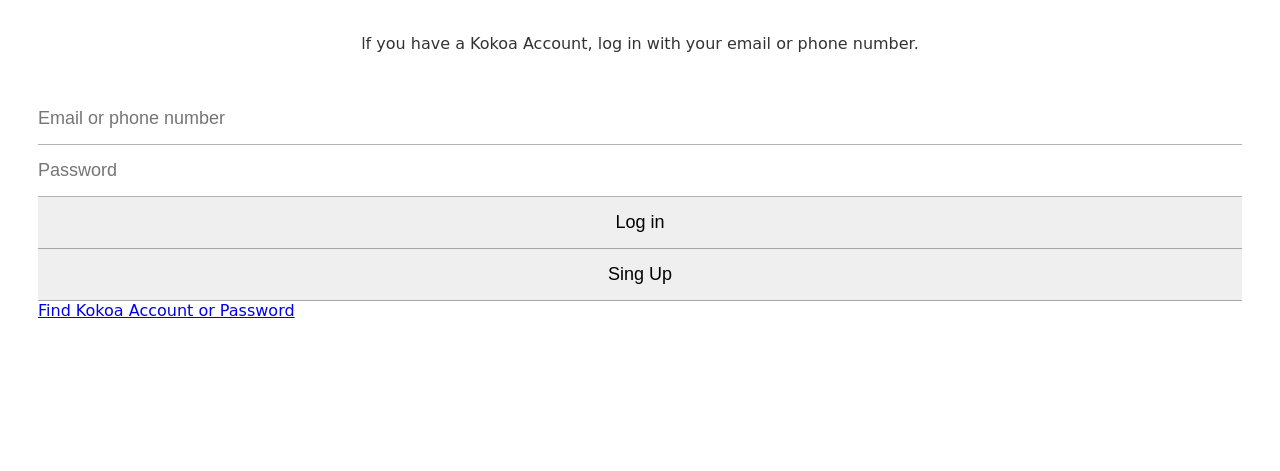
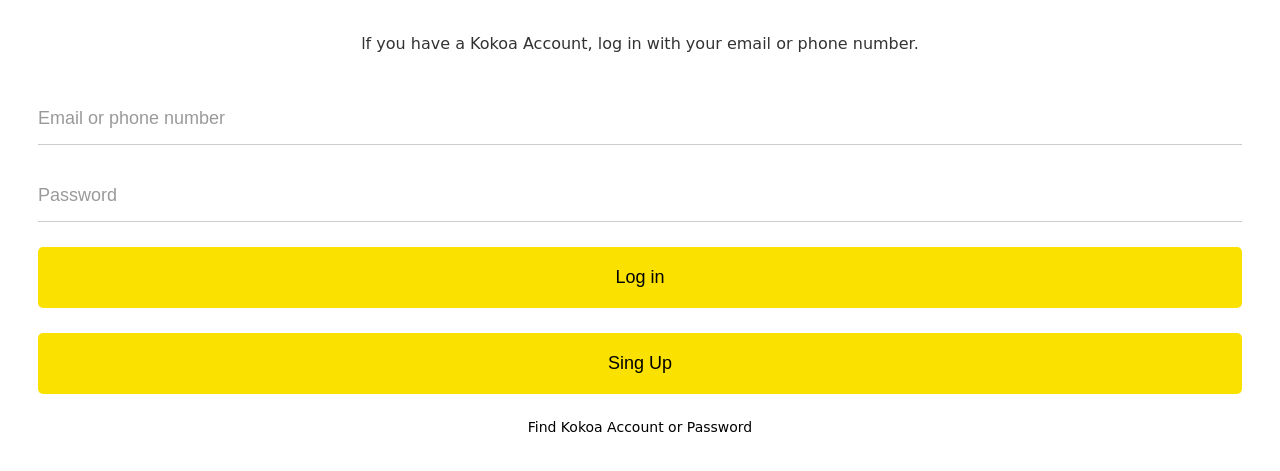
Before and after one commit to junseo09/Clone-kokoa-2021, a plain HTML site: page index.html in a window 1280 px wide. Shown: the part 195-666 px from the top of the page. Drawn offline with Linux system fonts and the light colour scheme; a web font is replaced by a local one.

Commit message:
21-10-09-14:10

```diff
--- a/css/index.css
+++ /dev/null
@@ -1,41 +0,0 @@
-@import url('https://fonts.googleapis.com/css2?family=Caesar+Dressing&family=Ephesis&display=swap');
-@import "reset.css";
-@import "status-bar.css" ;
-body {
-    font-family: 'Caesar Dressing', cursive;
-}
-
-.welcome-header {
-     margin-top: 90px;
-     text-align: center;
-     display: flex;
-     flex-direction: column;
-     align-items: center;
-
- }
-
-.welcome-header__title {
-     font-size: 25px;
-     margin-bottom: 40px;
- }
-.welcome-header__text {
-     margin-bottom: 40px;
-     width: 60%;
-     opacity: 80%;
- }
-#login-form {
-     display: flex;
-     flex-direction: column;
-     margin:0 30px;
-     margin-bottom: 30px;
- }
-#login-form input {
-    padding: 15px 0px;
-    border: none;
-    font-size: 18px;
-    border-bottom: 1px solid rgba(0,0,0,0.3)
-}
-#login-form input:focus {
-    border-color: rgba(0,0,0,0.5);
-    transition: 0.6s ease-in-out;
-}
--- /dev/null
+++ b/css/screens/login.css
@@ -0,0 +1,54 @@
+.welcome-header {
+    margin-top: 90px;
+    text-align: center;
+    display: flex;
+    flex-direction: column;
+    align-items: center;
+
+}
+
+.welcome-header__title {
+    font-size: 25px;
+    margin-bottom: 40px;
+}
+.welcome-header__text {
+    margin-bottom: 40px;
+    width: 60%;
+    opacity: 80%;
+}
+#login-form {
+    display: flex;
+    flex-direction: column;
+    margin:0 30px;
+}
+#login-form input {
+   border: none;
+   padding: 15px 0px;
+   font-size: 18px;
+   margin-bottom: 25px;
+}
+#login-form input:not([type="submit"]) {
+   border-bottom: 1px solid rgba(0, 0, 0, 0.2);
+   transition: border-color 0.3s ease-in-out;
+}
+#login-form input::placeholder {
+   color: rgba(0,0,0,0.4) ;
+}
+
+#login-form input:focus {
+   border-color: var(--yellow);
+}
+
+#login-form input[type="submit"] {
+   background-color: var(--yellow);
+   cursor: pointer;
+   padding: 20px 0px;
+   border-radius: 5px;
+}
+#login-form a {
+   text-align: center;
+   text-decoration: none;
+   color: inherit;
+   font-size: 14px;
+
+}
--- /dev/null
+++ b/css/styles.css
@@ -0,0 +1,9 @@
+@import url('https://fonts.googleapis.com/css2?family=Caesar+Dressing&family=Ephesis&display=swap');
+@import "reset.css";
+@import "variables.css" ;
+@import "components/status-bar.css" ;
+@import "screens/login.css" ;
+
+body {
+    font-family: 'Caesar Dressing', cursive;
+}
--- /dev/null
+++ b/css/variables.css
@@ -0,0 +1,3 @@
+:root {
+    --yellow: #fae100;
+  }
--- a/index.html
+++ b/index.html
@@ -5,7 +5,7 @@
     <meta http-equiv="X-UA-Compatible" content="IE=edge">
     <meta name="viewport" content="width=device-width, initial-scale=1.0">
     <title>Welcome to kokoa clone! </title>
-    <link rel="stylesheet" href="css/index.css">
+    <link rel="stylesheet" href="css/styles.css">
 </head>
 <body>
     <div class="status-bar">
@@ -31,9 +31,9 @@
             log in with your email or phone number.
         </p>
     </header>
-    <form id="login-form">
-        <input type="text" placeholder="Email or phone number" />
-        <input type="password" placeholder="Password" />
+    <form action="friends.html" method="get" id="login-form">
+        <input name="username" type="text" placeholder="Email or phone number" />
+        <input name="password" type="password" placeholder="Password" />
         <input type="submit" value="Log in" />
         <input type="submit" value="Sing Up" />
         <a href="#">Find Kokoa Account or Password</a>
```
Also changed, not shown: friends.html (added, +1 -0 lines), css/components/status-bar.css (renamed from css/status-bar.css).
